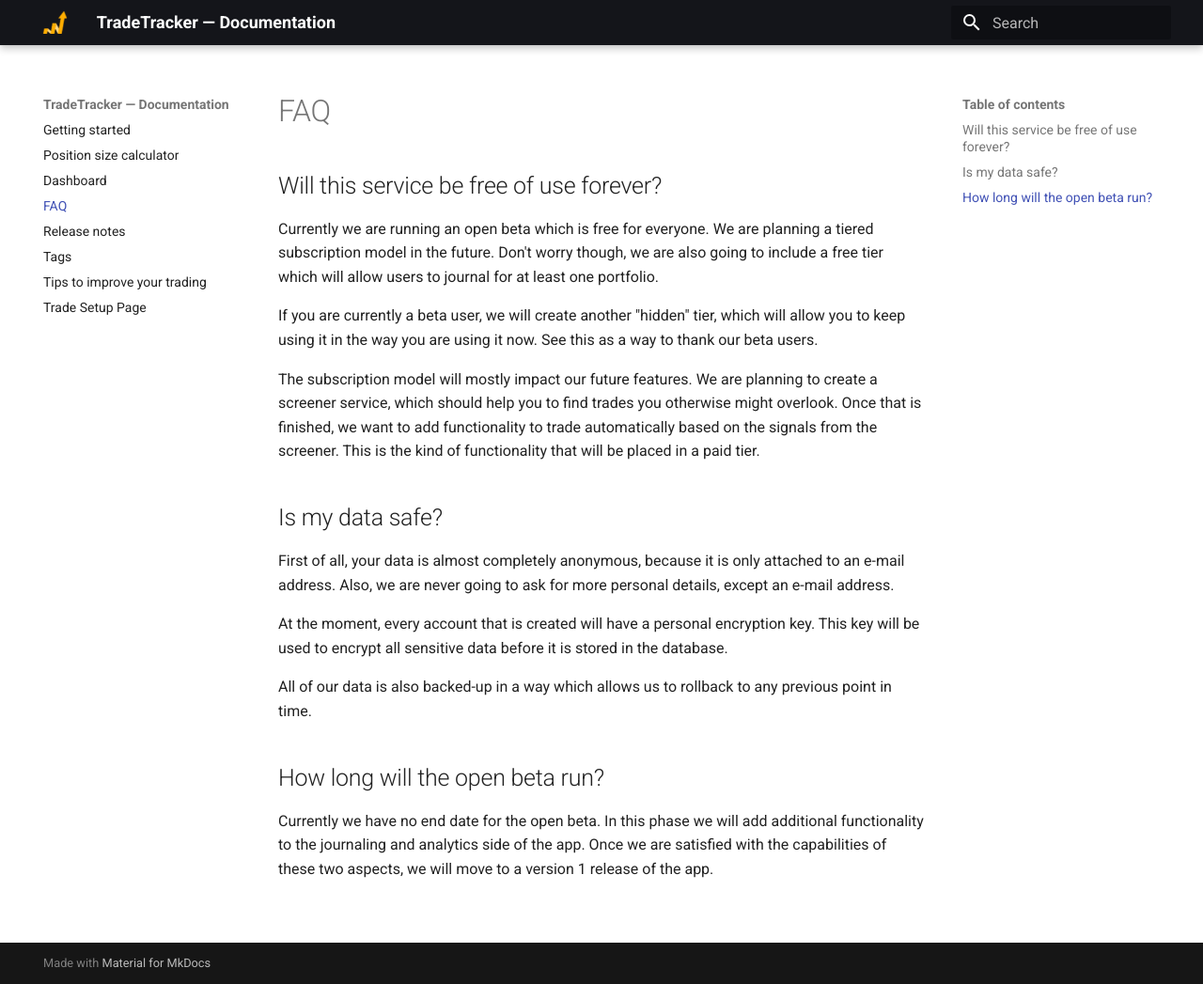
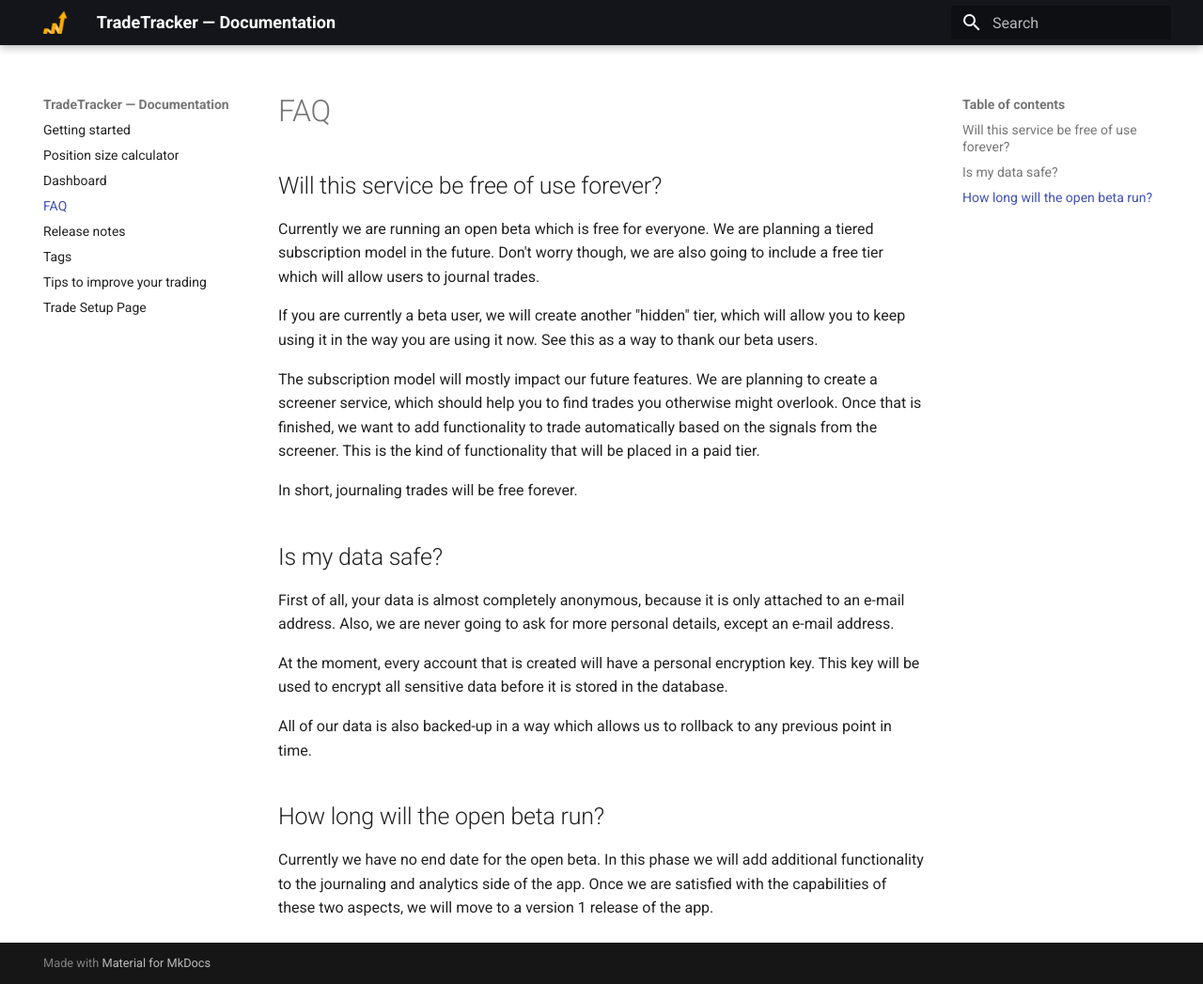
Before and after one commit to TradeTracker/docs, an MkDocs documentation site: the page built from docs/faq.md, in a window 1280 px wide and 1047 px high. Shown: the whole window at 94% size. Built offline with MkDocs 1.6.1 and Material for MkDocs 9.7.7, drawn with Linux system fonts in a browser that asks for light colours.

Commit message:
update faq

```diff
--- a/docs/faq.md
+++ b/docs/faq.md
@@ -4,13 +4,15 @@
 
 Currently we are running an open beta which is free for everyone.
 We are planning a tiered subscription model in the future.
-Don't worry though, we are also going to include a free tier which will allow users to journal for at least one portfolio.
+Don't worry though, we are also going to include a free tier which will allow users to journal trades.
 
 If you are currently a beta user, we will create another "hidden" tier, which will allow you to keep using it in the way you are using it now. See this as a way to thank our beta users.
 
 The subscription model will mostly impact our future features.
 We are planning to create a screener service, which should help you to find trades you otherwise might overlook.
 Once that is finished, we want to add functionality to trade automatically based on the signals from the screener. This is the kind of functionality that will be placed in a paid tier.
+
+In short, journaling trades will be free forever.
 
 ## Is my data safe?
 
```
